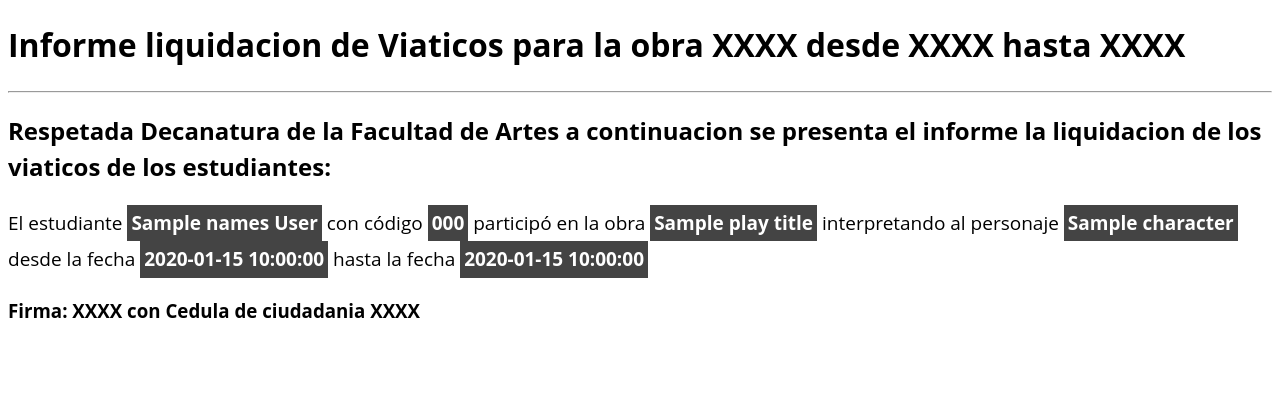
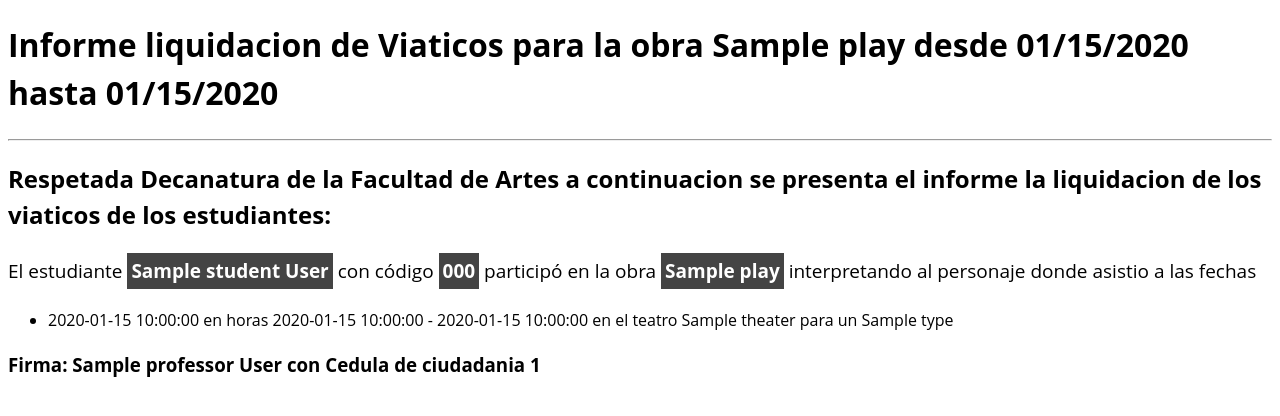
Before and after one commit to JulianH99/teathre-api, a Flask app: template templates/viaticos.html in a window 1280 px wide. Shown: the top 416 px of the page. Run offline with Flask 2, Linux system fonts and the light colour scheme; the template is opened without the code that fills it: most values are stand-ins (such as "Sample title", 1, 10 or a date in 2020); parts of the project's set-up code (start-up, migrations or seed data) failed here and were passed over.

Commit message:
add allowance endpoints and allowance pdf

```diff
--- a/app.py
+++ b/app.py
@@ -4,7 +4,7 @@ from datetime import datetime
 import locale
 from functools import wraps
 
-from flask import Flask, jsonify, make_response, request, render_template, session
+from flask import Flask, jsonify, make_response, request, render_template, session, send_file
 from flask_cors import CORS
 
 from mail import send_mail
@@ -92,7 +92,15 @@ def get_plays():
     if state != 0 and state != 1:
         state = 1
 
-    plays = Query(Play.GET_ALL_QUERY, state=state).execute(FetchMode.ALL)
+    plays = Query(Play.GET_ALL_QUERY_STATE, state=state).execute(FetchMode.ALL)
+
+    return jsonify(plays)
+
+
+@app.get('/plays')
+def get_plays_all():
+
+    plays = Query(Play.GET_ALL_QUERY).execute(FetchMode.ALL)
 
     return jsonify(plays)
 
@@ -196,6 +204,58 @@ def get_allowance_students(play_id: int):
     return jsonify(res_students)
 
 
+@app.post('/allowance/<int:play_id>/report')
+def generate_report(play_id: int):
+    # if they choose wich students to send the certificate to
+    request_json = request.json
+
+    students_query = Query(Student.GET_STUDENTS_ALLOWANCE_BY_PLAY,
+                     play_id=play_id).execute(FetchMode.ALL)
+    students = []
+    codes = []
+    for student in students_query:
+        if not student['code'] in codes:
+            codes.append(student['code'])
+            temp = {
+                'code': student['code'],
+                'full_name': student['names'] + " " + student['lastNames'],
+                'asistance': []
+            }
+            for item in students_query:
+                if item['code'] == student['code']:
+                    temp['asistance'].append({
+                        'type': item['name'],
+                        'theater': item['theaterName'],
+                        'date': item['date'].strftime("%m/%d/%Y"),
+                        'start_time': item['startTime'].strftime("%H:%M:%S"),
+                        'end_time': item['endTime'].strftime("%H:%M:%S"),
+                    })
+            students.append(temp)
+
+    professor = Query(Employee.GET_BY_ID, id=request_json['professor_id']).execute(FetchMode.ONE)
+    play = Query(Play.GET_BY_ID, id=play_id).execute(FetchMode.ONE)
+
+    student_render = render_template('viaticos.html', professor=professor, students=students, play=play)
+    student_generated_pdf = html_to_pdf(student_render, True)
+    # response = make_response(student_generated_pdf)
+    # response.headers['Content-Type'] = 'application/pdf'
+    # response.headers['Content-Disposition'] = \
+    #     'inline; filename=%s.pdf' % 'report'
+
+    return jsonify({'message': 'Certificates generated successfuly'})
+
+
+@app.get('/tab/allowance/<int:play_id>')
+def get_enabled_allowance_tab(play_id: int):
+    active_play = Query(Play.GET_ACTIVE_PLAY_BY_EVENT,
+                        id=play_id).execute(fetch=FetchMode.ALL)
+
+    if active_play:
+        return jsonify({"active": False})
+
+    return jsonify({"active": True})
+
+
 def exit_handler():
     Globals.get('connection').close()
 
--- a/templates/viaticos.html
+++ b/templates/viaticos.html
@@ -25,19 +25,23 @@
   </head>
   <body>
     <main>
-      <h1>Informe liquidacion de Viaticos para la obra XXXX desde XXXX hasta XXXX</h1>
+      <h1>Informe liquidacion de Viaticos para la obra {{ play['title'] }} desde {{ play['playDate'].strftime("%m/%d/%Y") }} hasta {{ play['playDate'].strftime("%m/%d/%Y") }}</h1>
       <hr />
       <h2>Respetada Decanatura de la Facultad de Artes a continuacion se presenta el informe la liquidacion de los viaticos de los estudiantes:</h2>
-
+    {% for student in students %}
       <p style="font-size: 19px">
-        El estudiante <b>{{ names }} {{ lastNames }}</b> con código
-        <b>{{ code }}</b> participó en la obra
-        <b>{{ playTitle }}</b> interpretando al personaje
-        <b>{{ character }}</b> desde la fecha <b>{{ startDate }}</b> hasta la
-        fecha <b>{{ endDate }}</b>
+        El estudiante <b>{{ student['names'] }} {{ student['lastNames'] }}</b> con código
+        <b>{{ student['code'] }}</b> participó en la obra
+        <b>{{ play['title'] }}</b> interpretando al personaje
+        donde asistio a las fechas
+        <ul>
+            {% for item in student.asistance %}
+                <li>{{ item['date'] }} en horas {{ item['start_time'] }} - {{ item['end_time'] }} en el teatro {{ item['theater'] }} para un {{ item['type'] }}</li>
+            {% endfor %}
+        </ul>
       </p>
-
-        <h3>Firma: XXXX con Cedula de ciudadania XXXX</h3>
+    {% endfor %}
+        <h3>Firma: {{ professor['names'] +" "+ professor['lastNames'] }} con Cedula de ciudadania {{ professor['idNumber'] }}</h3>
     </main>
   </body>
 </html>
```
Also changed, not shown: entities.py (+19 -0 lines), pdf.py (+5 -2 lines), 1 other file.
